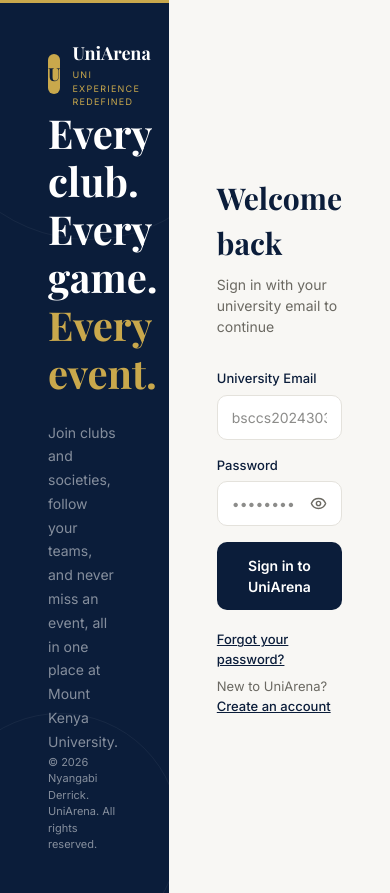
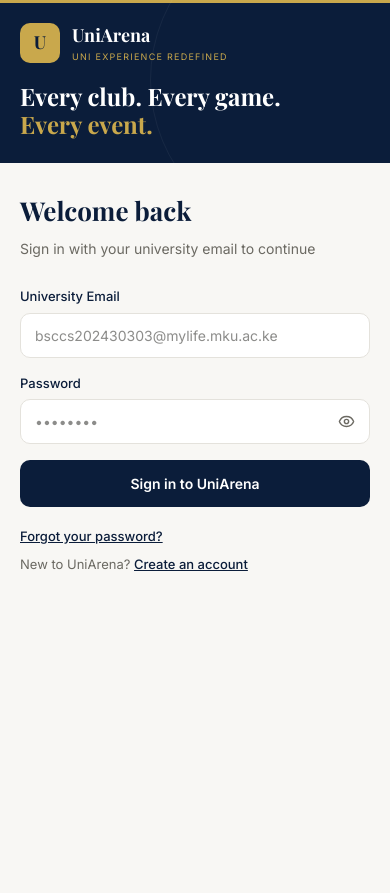
Before and after one commit to NyangabiDerrick/UniArena, a Next.js app in the folder frontend/: page /auth/login in a window 390 px wide. After the commit the page ends 844 px from the top, so only its background shows below. Built offline with nearby package versions, Linux system fonts and the light colour scheme; no server answers.

Commit message:
fix: sign-in pages stack vertically on phones

```diff
--- a/frontend/src/components/layout/AuthShell.tsx
+++ b/frontend/src/components/layout/AuthShell.tsx
@@ -29,24 +29,43 @@ export const successBox: React.CSSProperties = {
 
 export const linkStyle: React.CSSProperties = { color: "#0B1D3A", fontWeight: 500, textDecoration: "underline" }
 
+const css = `
+.auth-root { min-height: 100vh; display: flex; font-family: 'Inter', sans-serif; background: #F8F7F4; }
+.auth-brand { width: 45%; min-height: 100vh; background: #0B1D3A; display: flex; flex-direction: column; padding: 40px 48px; position: relative; overflow: hidden; }
+.auth-hero { flex: 1; display: flex; flex-direction: column; justify-content: center; gap: 24px; }
+.auth-headline { font-family: 'Playfair Display', serif; font-size: 40px; font-weight: 700; color: white; line-height: 1.2; margin: 0; }
+.auth-copy { font-size: 14px; color: rgba(255,255,255,0.5); line-height: 1.7; max-width: 360px; margin: 0; }
+.auth-form { flex: 1; display: flex; align-items: center; justify-content: center; padding: 40px 48px; }
+.auth-title { font-family: 'Playfair Display', serif; font-size: 30px; font-weight: 700; color: #0B1D3A; margin: 0 0 8px; }
+
+@media (max-width: 800px) {
+  .auth-root { flex-direction: column; }
+  .auth-brand { width: 100%; min-height: 0; padding: 22px 20px 24px; }
+  .auth-hero { flex: none; margin-top: 18px; gap: 8px; }
+  .auth-headline { font-size: 24px; }
+  .auth-copy { display: none; }
+  .auth-brand-footer { display: none; }
+  .auth-form { padding: 28px 20px 40px; align-items: flex-start; }
+  .auth-title { font-size: 26px; }
+}
+`
+
 export default function AuthShell({
   title, subtitle, children
 }: { title: string; subtitle: string; children: React.ReactNode }) {
   return (
-    <div style={{ minHeight: "100vh", display: "flex", fontFamily: "'Inter', sans-serif", background: "#F8F7F4" }}>
-      <div style={{
-        width: "45%", minHeight: "100vh", background: "#0B1D3A", display: "flex",
-        flexDirection: "column", padding: "40px 48px", position: "relative", overflow: "hidden"
-      }}>
+    <div className="auth-root">
+      <style>{css}</style>
+
+      <div className="auth-brand">
         <div style={{ position: "absolute", top: 0, left: 0, right: 0, height: 3, background: "#C9A84C" }} />
         <div style={{ position: "absolute", top: -80, right: -80, width: 320, height: 320, borderRadius: "50%", border: "1px solid rgba(255,255,255,0.05)" }} />
-        <div style={{ position: "absolute", bottom: -60, left: -60, width: 240, height: 240, borderRadius: "50%", border: "1px solid rgba(255,255,255,0.05)" }} />
 
         <div style={{ display: "flex", alignItems: "center", gap: 12 }}>
           <div style={{
             width: 40, height: 40, borderRadius: 10, background: "#C9A84C", color: "#0B1D3A",
             display: "flex", alignItems: "center", justifyContent: "center",
-            fontFamily: "'Playfair Display', serif", fontWeight: 700, fontSize: 18
+            fontFamily: "'Playfair Display', serif", fontWeight: 700, fontSize: 18, flexShrink: 0
           }}>U</div>
           <div>
             <div style={{ fontFamily: "'Playfair Display', serif", fontWeight: 700, fontSize: 18, color: "white" }}>UniArena</div>
@@ -54,25 +73,24 @@ export default function AuthShell({
           </div>
         </div>
 
-        <div style={{ flex: 1, display: "flex", flexDirection: "column", justifyContent: "center", gap: 24 }}>
-          {/* To change the headline, edit the two lines below */}
-          <h1 style={{ fontFamily: "'Playfair Display', serif", fontSize: 40, fontWeight: 700, color: "white", lineHeight: 1.2 }}>
+        <div className="auth-hero">
+          <h1 className="auth-headline">
             Every club. Every game.<br /><span style={{ color: "#C9A84C" }}>Every event.</span>
           </h1>
-          <p style={{ fontSize: 14, color: "rgba(255,255,255,0.5)", lineHeight: 1.7, maxWidth: 360 }}>
+          <p className="auth-copy">
             Join clubs and societies, follow your teams, and never miss an event, all in one place at Mount Kenya University.
           </p>
         </div>
 
-        <p style={{ fontSize: 11, color: "rgba(255,255,255,0.5)" }}>
+        <p className="auth-brand-footer" style={{ fontSize: 11, color: "rgba(255,255,255,0.5)", margin: 0 }}>
           © 2026 Nyangabi Derrick. UniArena. All rights reserved.
         </p>
       </div>
 
-      <div style={{ flex: 1, display: "flex", alignItems: "center", justifyContent: "center", padding: "40px 48px" }}>
+      <div className="auth-form">
         <div style={{ width: "100%", maxWidth: 400 }}>
-          <h2 style={{ fontFamily: "'Playfair Display', serif", fontSize: 30, fontWeight: 700, color: "#0B1D3A", marginBottom: 8 }}>{title}</h2>
-          <p style={{ fontSize: 14, color: "#6B6962", marginBottom: 32 }}>{subtitle}</p>
+          <h2 className="auth-title">{title}</h2>
+          <p style={{ fontSize: 14, color: "#6B6962", marginBottom: 28 }}>{subtitle}</p>
           {children}
         </div>
       </div>
```
